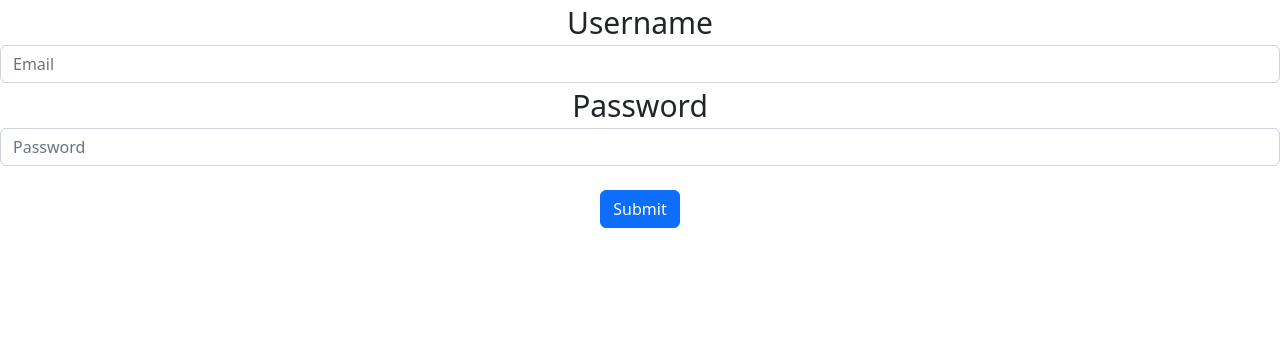
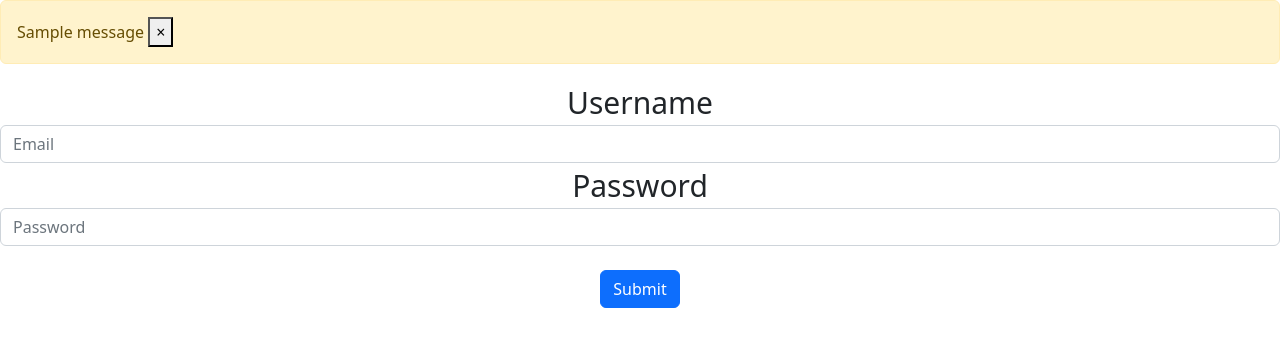
Before and after one commit to ShahadilMunawir/global-icon-movers, a Flask app: page /login in a window 1280 px wide. Shown: the top 347 px of the page. Run offline with Flask 2, Linux system fonts and the light colour scheme; tables that the repository leaves empty hold one stand-in row (values such as "Sample post"); one stand-in notice (Sample message) is shown.

Commit message:
added flash message for wrong username or password

```diff
--- a/solution/templates/login.html
+++ b/solution/templates/login.html
@@ -4,6 +4,14 @@
         <meta charset="utf-8">
         <meta name="viewport" content="width=device-width, initial-scale=1">
         <link href="https://cdn.jsdelivr.net/npm/bootstrap@5.2.0-beta1/dist/css/bootstrap.min.css" rel="stylesheet" integrity="sha384-0evHe/X+R7YkIZDRvuzKMRqM+OrBnVFBL6DOitfPri4tjfHxaWutUpFmBp4vmVor" crossorigin="anonymous">
+        {% for message in get_flashed_messages() %}
+          <div class="alert alert-warning alert-dismissible fade show" role="alert">
+            {{ message }}
+            <button type="button" class="close" data-dismiss="alert" aria-label="Close">
+              <span aria-hidden="true">&times;</span>
+            </button>
+          </div>
+        {% endfor %}
     </head>
     <body>
         <center>
```
